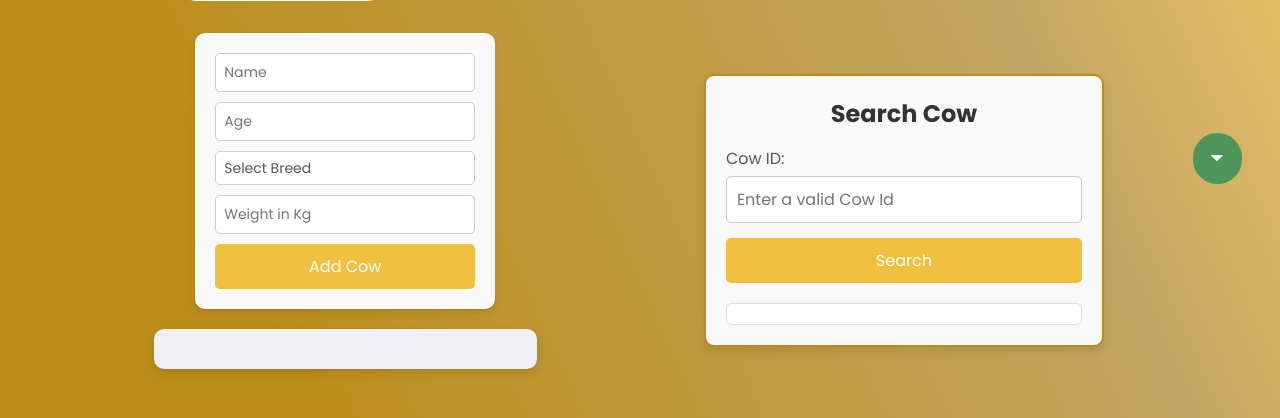
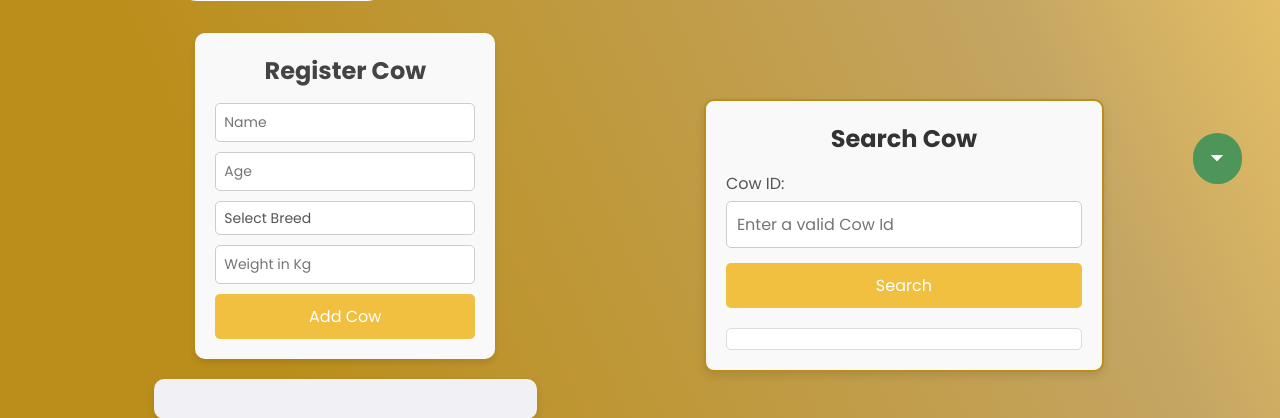
Before and after one commit to JBertrandP/Cowculator, a Flask app: template frontend/templates/MyCattle.html in a window 1280 px wide. Shown: the part 568-986 px from the top of the page. Run offline with Flask 3, Linux system fonts and the light colour scheme; the template is opened without the code that fills it, so the values that code supplies are empty; some libraries are stand-ins or nearby versions.

Commit message:
title form addcow

```diff
--- a/frontend/static/css/StyleMyCattle.css
+++ b/frontend/static/css/StyleMyCattle.css
@@ -386,6 +386,14 @@ transform: translateY(-5px);
     box-shadow: 0 4px 6px rgba(0, 0, 0, 0.1);
 }
 
+
+
+
+#cow_form h2 {
+    text-align: center;
+    color: #444; /* Texto gris oscuro */
+    margin-bottom: 15px;
+}
 /* Estilo de los campos de entrada */
 #cow_form input {
     width: 100%;
--- a/frontend/templates/MyCattle.html
+++ b/frontend/templates/MyCattle.html
@@ -91,6 +91,7 @@
         <div>
             <!-- Add Cow Formulario-->
             <form id = "cow_form">
+                <h2>Register Cow</h2>
                 <input type="text" placeholder="Name" id="name">
                 <input type="number" placeholder = "Age"  id = "age">
                 <select id="breed" type = ''>
```
